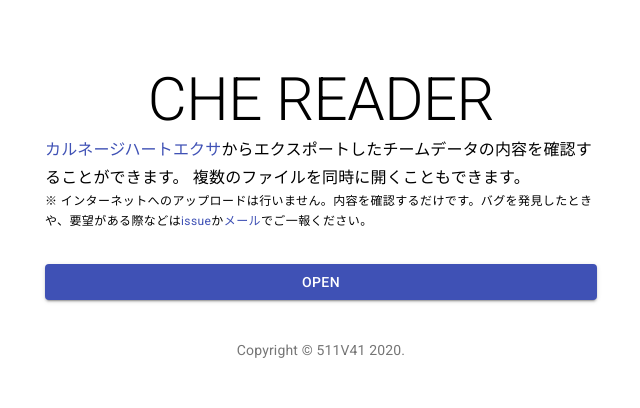
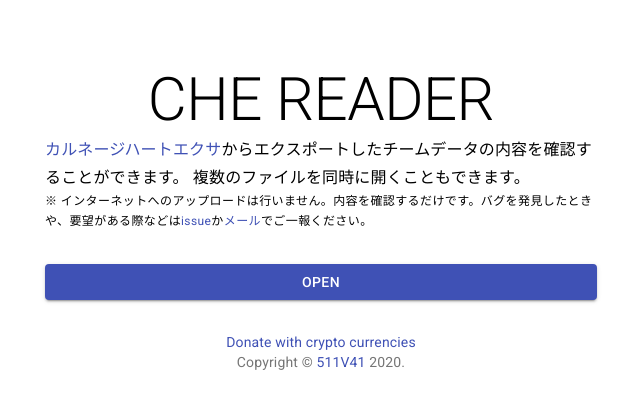
Before and after one commit to 511V41/che-reader, a React (Vite) app: page / in a window 1280 px wide. Shown: the top 408 px of the page, without its empty margins (319-959 px from the left). Built offline with nearby package versions, Linux system fonts and the light colour scheme.

Commit message:
Donate linkの作成

```diff
--- a/src/components/copyright.tsx
+++ b/src/components/copyright.tsx
@@ -5,9 +5,7 @@ const Copyright: React.FC = () => {
   return (
     <Typography variant="body2" color="textSecondary" align="center">
       {"Copyright © "}
-      <Link color="inherit" href="https://511v41.github.io/">
-        511V41
-      </Link>{" "}
+      <Link href="https://511v41.github.io/">511V41</Link>{" "}
       {new Date().getFullYear()}
       {"."}
     </Typography>
--- /dev/null
+++ b/src/components/donate.tsx
@@ -0,0 +1,22 @@
+import React from "react";
+import { Typography, Link } from "@material-ui/core";
+
+type Props = {
+  bitcoin: string;
+  ethereum: string;
+};
+
+const Donate: React.FC<Props> = (props: Props) => {
+  console.info(props);
+  return (
+    <>
+      <Typography variant="body2" color="textSecondary" align="center">
+        <Link href="https://511v41.github.io/">
+          Donate with crypto currencies
+        </Link>
+      </Typography>
+    </>
+  );
+};
+
+export default Donate;
--- a/src/index.tsx
+++ b/src/index.tsx
@@ -5,6 +5,7 @@ import Header from "./components/header";
 import Copyright from "./components/copyright";
 import Opener from "./components/opener";
 import TeamList from "./components/teamlist";
+import Donate from "./components/donate";
 
 import { Team, ContentOfList } from "./models/team";
 
@@ -28,7 +29,11 @@ const Index: React.FC = () => {
       <Box mt={4}>
         <Opener addTeam={addTeam} />
       </Box>
-      <Box mt={5}>
+      <Box mt={4}>
+        <Donate
+          bitcoin="bc1qzlrsupry02ffsq5wgtqudx6ep7rjc28l24csql"
+          ethereum="0x9952434490f6deaFfF1f5027c830aCF7717eA9C0"
+        />
         <Copyright />
       </Box>
     </Container>
```
Also changed, not shown: package.json (+7 -3 lines), 1 other file (tests, documents, lock files or other folders).
